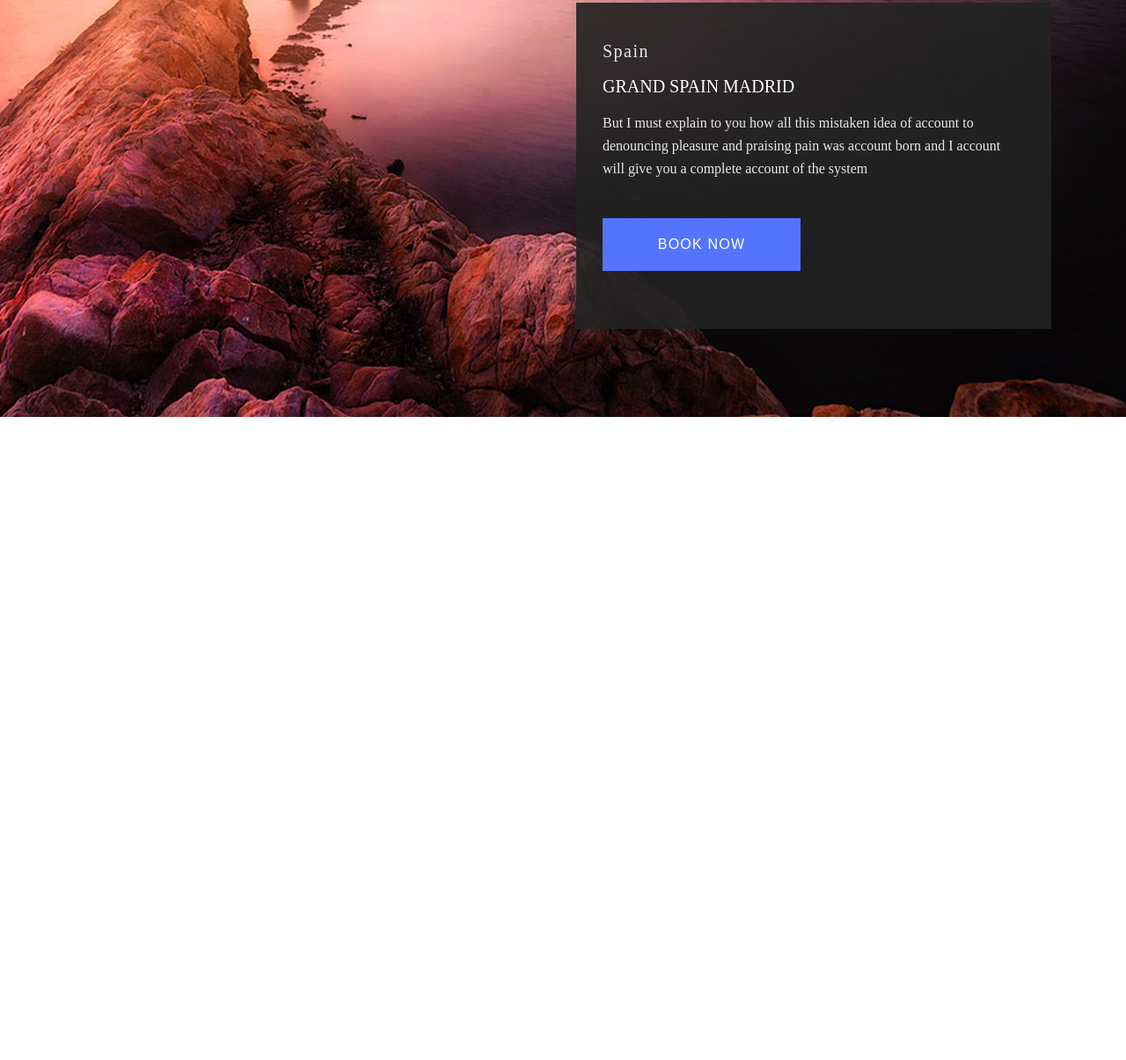
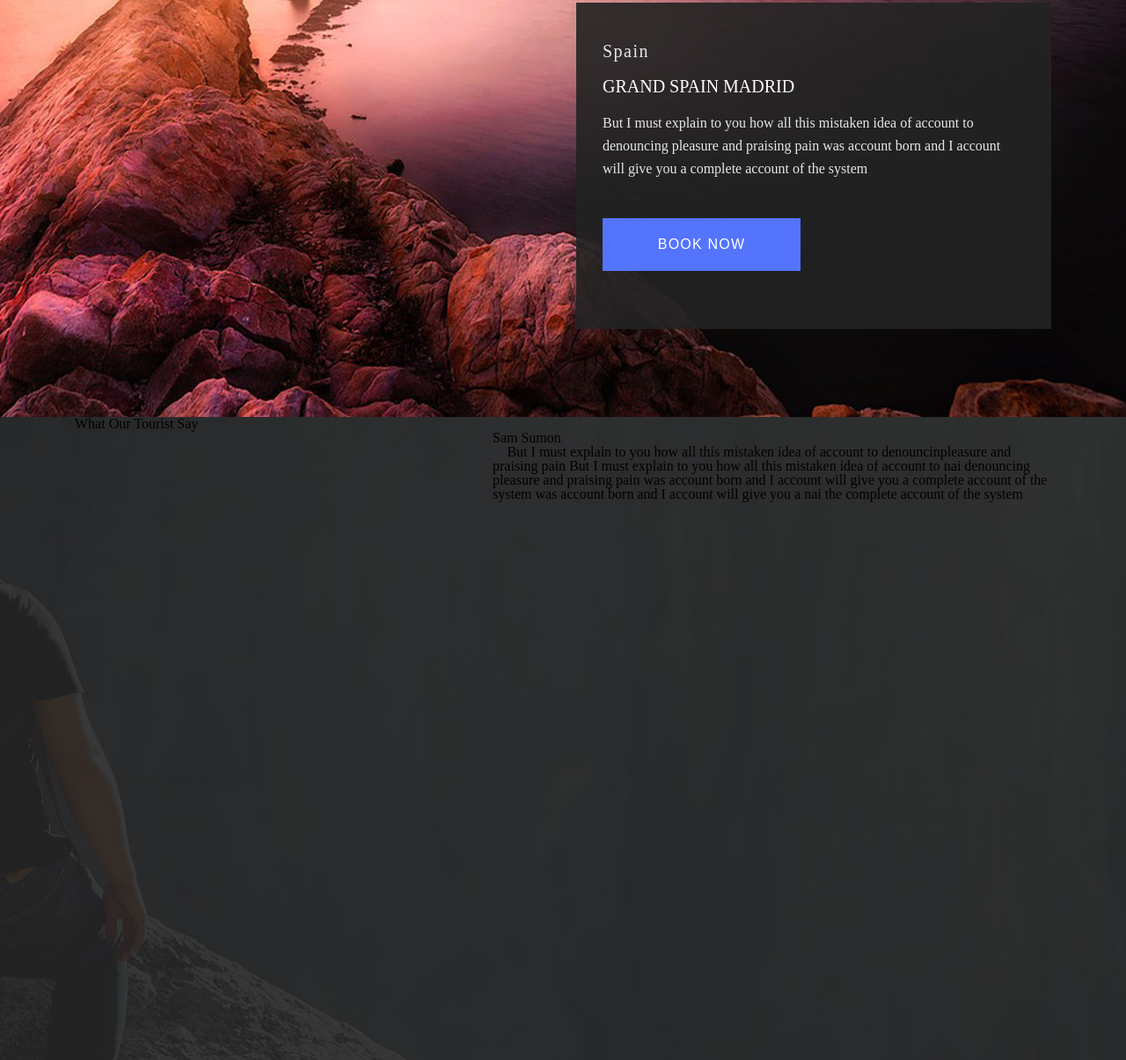
Before and after one commit to oleksandrmoskalenko/Exam1, a plain HTML site: page index.html in a window 1280 px wide. Shown: the part 2768-3973 px from the top of the page at 88% size. Before the commit the page ends 3242 px from the top, so only its background shows below. Drawn offline with Linux system fonts and the light colour scheme.

Commit message:
sent spain-1,2 2nd time because of some GitHub problem

```diff
--- a/index.html
+++ b/index.html
@@ -181,6 +181,24 @@
 		</div>
 	</section>
 
+	<section class="feedback">
+		<div class="container">
+			<div class="row">
+				<div class="col-12 col-xl-12">
+					<h2 class="feedback__title">What Our Tourist Say</h2>
+				</div>
+				<div class="col-5 col-xl-5 feedback__img"></div>
+				<div class="col-7 col-xl-7 feedback-block">
+					<h2 class="feedback-block__title">Sam Sumon</h2>
+					<p class="feedback-block__text"> But I must explain to you how all this mistaken idea of account to
+						denouncinpleasure and praising pain But I must explain to you how all this mistaken idea of
+						account to nai denouncing pleasure and praising pain was account born and I account will give
+						you a complete account of the system was account born and I account will give you a nai the
+						complete account of the system</p>
+				</div>
+			</div>
+		</div>
+	</section>
 </body>
 
 </html>
--- a/scss/modules/_feedback.scss
+++ b/scss/modules/_feedback.scss
@@ -0,0 +1,6 @@
+.feedback {
+    @include size(100%, 731px);
+    background: url('../images/travel.jpg') 100% 100% no-repeat;
+    background-size: cover;
+
+}
```
Also changed, not shown: css/styles.css, 1 other file.
